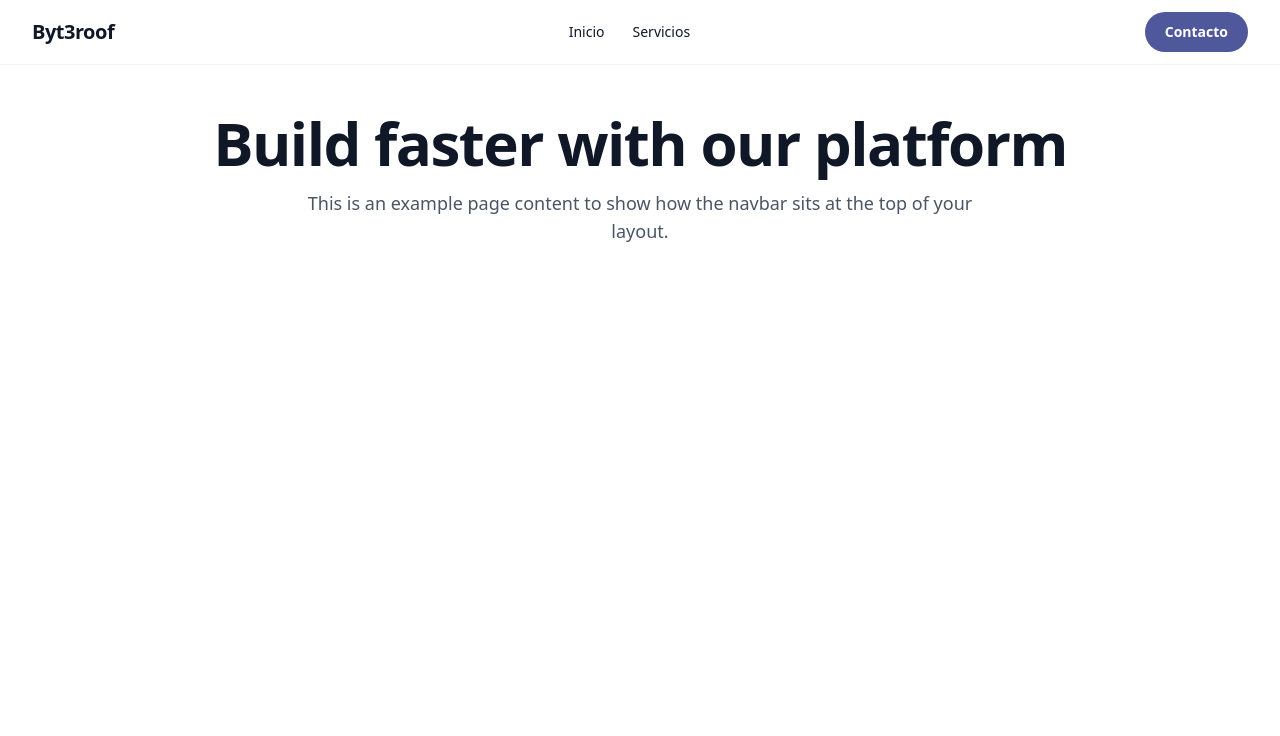
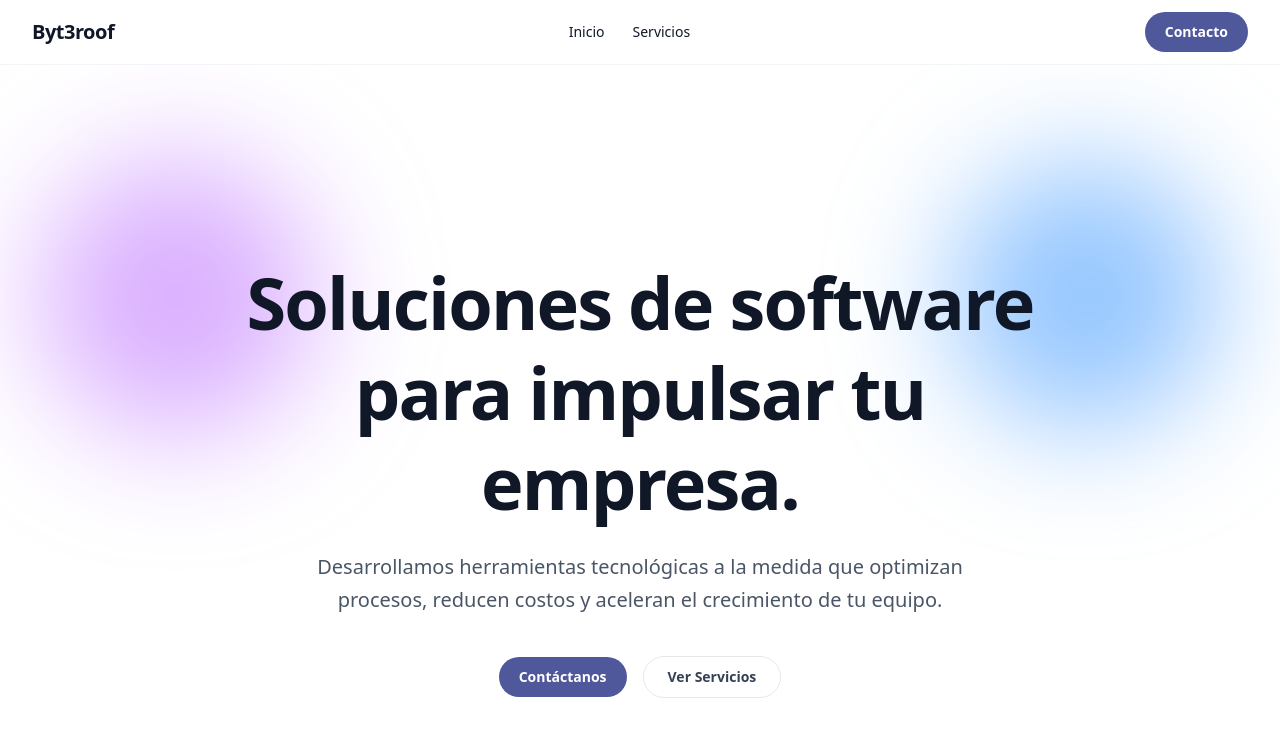
Before and after one commit to byt3roof/webpage, a React (Vite) app: page / in a window 1280 px wide. Shown: the top 736 px of the page. Built offline with nearby package versions, Linux system fonts and the light colour scheme.

Commit message:
[ADD] hero section in '/' route

```diff
--- a/src/App.jsx
+++ b/src/App.jsx
@@ -1,4 +1,5 @@
 import { Navbar } from "./components/Navbar";
+import { Hero } from "./components/Hero";
 
 function App() {
   return (
@@ -6,15 +7,8 @@
       <Navbar />
 
       {/* Placeholder content to demonstrate layout */}
-      <main className="max-w-7xl mx-auto px-4 sm:px-6 lg:px-8 py-12">
-        <div className="text-center space-y-4">
-          <h1 className="text-4xl font-bold tracking-tight sm:text-6xl">
-            Build faster with our platform
-          </h1>
-          <p className="text-lg text-gray-600 max-w-2xl mx-auto">
-            This is an example page content to show how the navbar sits at the top of your layout.
-          </p>
-        </div>
+      <main>
+        <Hero />
       </main>
     </div>
   );
```
